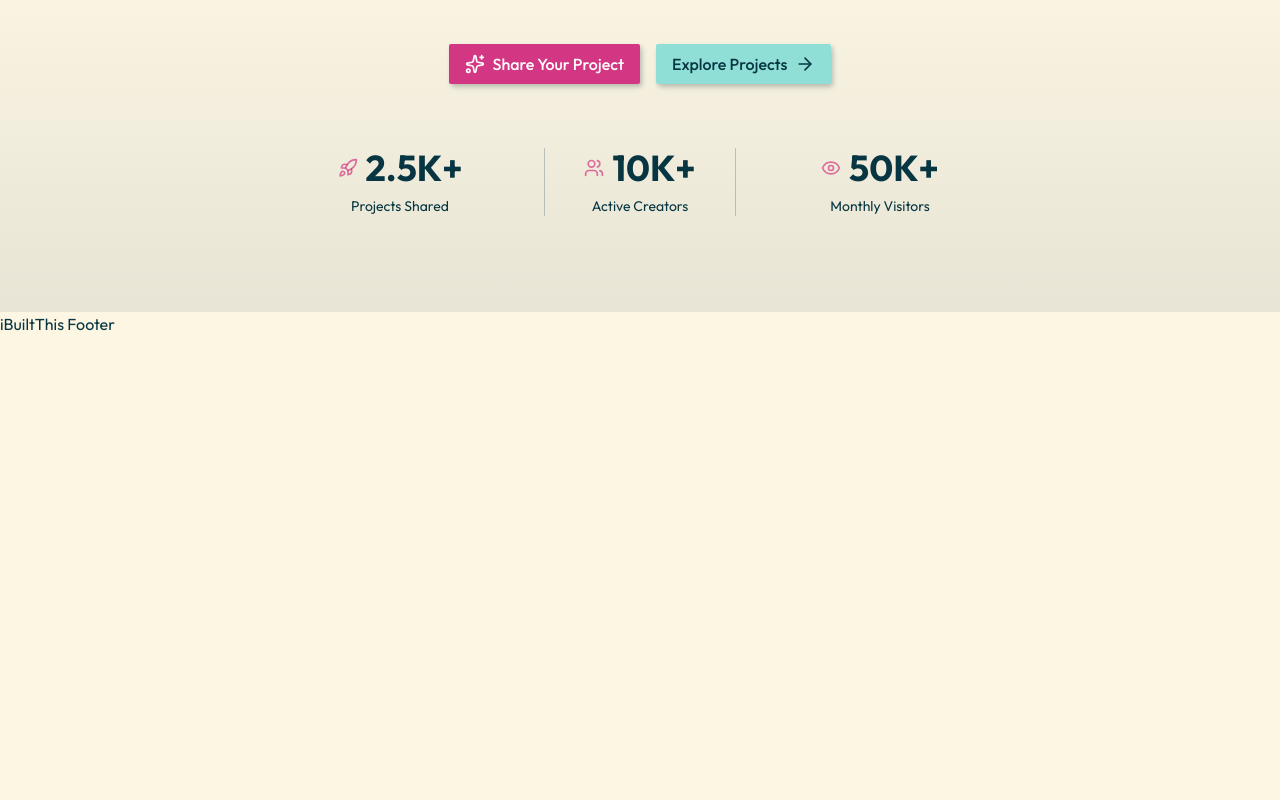
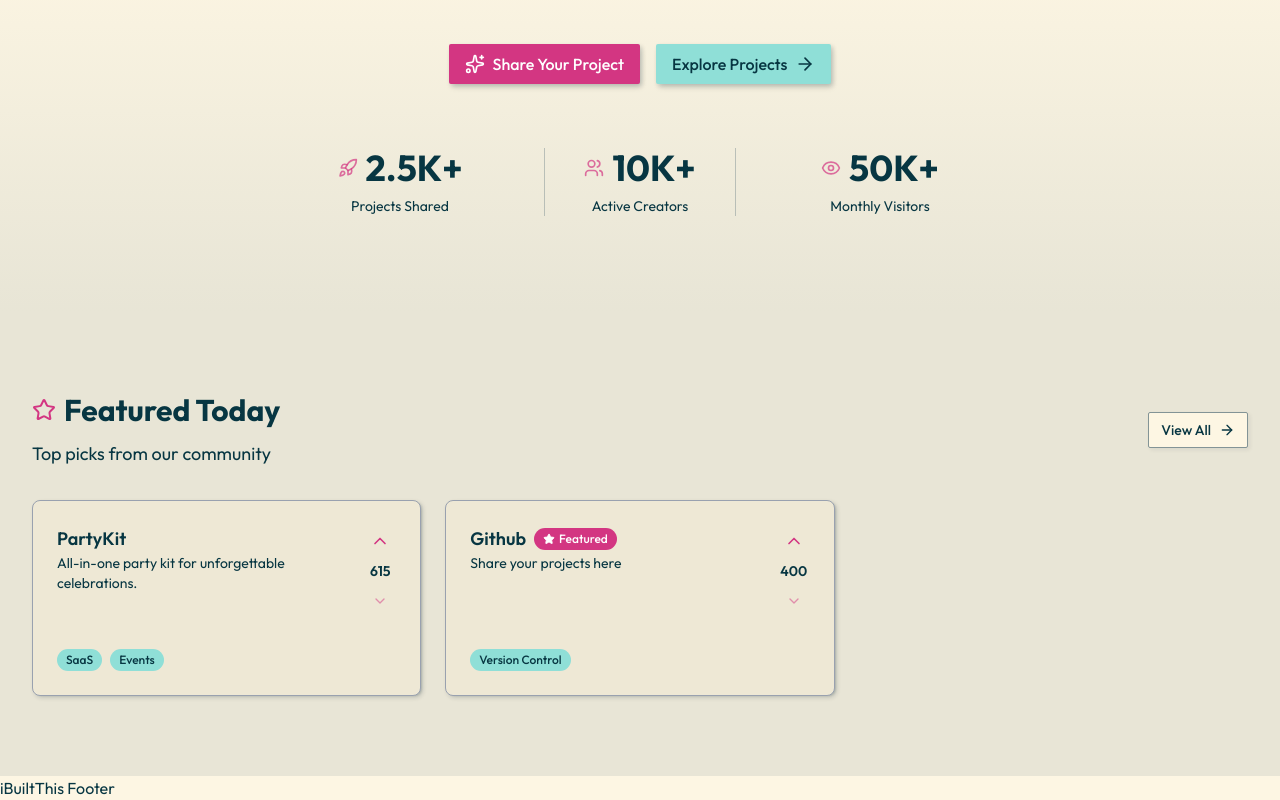
Before and after one commit to daveancheta/NextJS-Journey, a Next.js app: page / in a window 1280 px wide. Shown: the part 452-1252 px from the top of the page. Before the commit the page ends 800 px from the top, so only its background shows below. Built offline with nearby package versions, Linux system fonts and the light colour scheme.

Commit message:
feat: implemented featured products

```diff
--- a/src/app/page.tsx
+++ b/src/app/page.tsx
@@ -1,3 +1,4 @@
+import FeaturedProducst from "@/components/landing-page/featured-products";
 import HeroSection from "@/components/landing-page/hero-section";
 import { Badge } from "@/components/ui/badge";
 import { Button } from "@/components/ui/button";
@@ -7,6 +8,8 @@
   return (
     <div>
       <HeroSection/>
+
+      <FeaturedProducst/>
     </div>
   );
 }
--- /dev/null
+++ b/src/components/common/section-header.tsx
@@ -0,0 +1,21 @@
+import { LucideIcon } from "lucide-react";
+
+export default function SectionHeader({
+  title,
+  icon: Icon,
+  description,
+}: {
+  title: string;
+  icon: LucideIcon;
+  description: string;
+}) {
+  return (
+    <div className="">
+      <div className="flex items-center gap-2 mb-3">
+        <Icon className="size-6 text-primary" />
+        <h2 className="text-3xl font-bold">{title}</h2>
+      </div>
+      <p className="text-muted-foreground text-lg">{description}</p>
+    </div>
+  );
+}
--- /dev/null
+++ b/src/components/landing-page/featured-products.tsx
@@ -0,0 +1,44 @@
+import { ArrowRightIcon, StarIcon } from "lucide-react";
+import SectionHeader from "../common/section-header";
+import { Button } from "../ui/button";
+import Link from "next/link";
+import ProductCard from "../products/product-card";
+
+const FeatureProducts = [
+    {
+        id: 1,
+        name: "PartyKit",
+        description: "All-in-one party kit for unforgettable celebrations.",
+        tags: ["SaaS", "Events"],
+        votes: 615,
+        isFeatured: false,
+    },
+    {
+        id: 2,
+        name: "Github",
+        description: "Share your projects here",
+        tags: ["Version Control"],
+        votes: 400,
+        isFeatured: true,
+    },
+]
+export default function FeaturedProducst() {
+    return (
+        <section className="py-20 bg-muted/20">
+            <div className="wrapper">
+                <div className="flex items-center
+                justify-between mb-8">
+                    <SectionHeader title="Featured Today"
+                        icon={StarIcon}
+                        description="Top picks from our community" />
+                    <Button variant="outline" className="sm:flex hidden" asChild>
+                        <Link href="/explore">View All <ArrowRightIcon/></Link></Button>
+                </div>
+                <div className="grid-wrapper">
+                    {FeatureProducts.map((product) => <ProductCard key={product.id} product={product}>
+                    </ProductCard>)}
+                </div>
+            </div>
+        </section>
+    );
+}
--- /dev/null
+++ b/src/components/products/product-card.tsx
@@ -0,0 +1,82 @@
+import Link from "next/link";
+import { Card, CardDescription, CardFooter, CardHeader, CardTitle } from "../ui/card";
+import { Badge } from "../ui/badge";
+import { ChevronDownIcon, ChevronUpIcon, StarIcon } from "lucide-react";
+import { Button } from "../ui/button";
+import { cn } from "@/lib/utils";
+
+interface Product {
+    id: number,
+    name: string,
+    description: string,
+    tags: string[],
+    votes: number,
+    isFeatured: boolean,
+}
+
+export default function ProductCard({ product }: {
+    product: Product,
+}) {
+
+    const hasVoted = false;
+
+    return (
+        <Link href={`/products/${product.id}`}>
+            <Card className="group card-hover
+            hover:bg-primary-foreground/10
+            border-solid border-gray-400 min-h-[180px]">
+                <CardHeader className="flex-1">
+                    <div className="flex items-start gap-4">
+                        <div className="flex-1 min-w-0">
+                            <div className="flex items-center gap-2">
+                                <CardTitle className="text-lg
+                        group-hover:text-primary
+                        transtition-colors">{product.name}</CardTitle>
+                                {product.isFeatured && <Badge>
+                                    <StarIcon className="size-3 fill-current" />
+                                    Featured
+                                </Badge>}
+                            </div>
+                            <CardDescription>{product.description}</CardDescription>
+                        </div>
+                        <div className="flex flex-col items-center
+                        gap-1 shrink-0">
+                            <Button
+                                variant="ghost"
+                                size="icon-sm"
+                                className={cn(
+                                    "h-8 w-8 text-primary ",
+                                    hasVoted
+                                        ? "bg-primary/10 text-primary hover:bg-primary/20"
+                                        : "hover:bg-primary/10 hover:text-primary"
+                                )}
+                            >
+                                <ChevronUpIcon className="size-5" />
+                            </Button>
+                            <span className="text-sm font-semibold
+                            transition-color text-foreground">
+                                {product.votes}
+                            </span>
+                            <Button variant={'ghost'} size={'icon-sm'}
+                                className={cn(
+                                    "h-8 w-8 text-primary ",
+                                    hasVoted ? "hover:text-destructive" : "opacity-50 cursor-not-allowed"
+                                )}>
+                                <ChevronDownIcon />
+                            </Button>
+                        </div>
+                    </div>
+                </CardHeader>
+                <CardFooter>
+                    <div className="flex items-center gap-2">
+                        {product.tags.map((tag) => (
+                            <Badge variant="secondary" key={tag}>
+                                {tag}
+                            </Badge>
+                        ))}
+                    </div>
+                </CardFooter>
+            </Card>
+        </Link>
+    )
+}
--- /dev/null
+++ b/src/components/ui/card.tsx
@@ -0,0 +1,92 @@
+import * as React from "react"
+
+import { cn } from "@/lib/utils"
+
+function Card({ className, ...props }: React.ComponentProps<"div">) {
+  return (
+    <div
+      data-slot="card"
+      className={cn(
+        "bg-card text-card-foreground flex flex-col gap-6 rounded-xl border py-6 shadow-sm",
+        className
+      )}
+      {...props}
+    />
+  )
+}
+
+function CardHeader({ className, ...props }: React.ComponentProps<"div">) {
+  return (
+    <div
+      data-slot="card-header"
+      className={cn(
+        "@container/card-header grid auto-rows-min grid-rows-[auto_auto] items-start gap-2 px-6 has-data-[slot=card-action]:grid-cols-[1fr_auto] [.border-b]:pb-6",
+        className
+      )}
+      {...props}
+    />
+  )
+}
+
+function CardTitle({ className, ...props }: React.ComponentProps<"div">) {
+  return (
+    <div
+      data-slot="card-title"
+      className={cn("leading-none font-semibold", className)}
+      {...props}
+    />
+  )
+}
+
+function CardDescription({ className, ...props }: React.ComponentProps<"div">) {
+  return (
+    <div
+      data-slot="card-description"
+      className={cn("text-muted-foreground text-sm", className)}
+      {...props}
+    />
+  )
+}
+
+function CardAction({ className, ...props }: React.ComponentProps<"div">) {
+  return (
+    <div
+      data-slot="card-action"
+      className={cn(
+        "col-start-2 row-span-2 row-start-1 self-start justify-self-end",
+        className
+      )}
+      {...props}
+    />
+  )
+}
+
+function CardContent({ className, ...props }: React.ComponentProps<"div">) {
+  return (
+    <div
+      data-slot="card-content"
+      className={cn("px-6", className)}
+      {...props}
+    />
+  )
+}
+
+function CardFooter({ className, ...props }: React.ComponentProps<"div">) {
+  return (
+    <div
+      data-slot="card-footer"
+      className={cn("flex items-center px-6 [.border-t]:pt-6", className)}
+      {...props}
+    />
+  )
+}
+
+export {
+  Card,
+  CardHeader,
+  CardFooter,
+  CardTitle,
+  CardAction,
+  CardDescription,
+  CardContent,
+}
```
